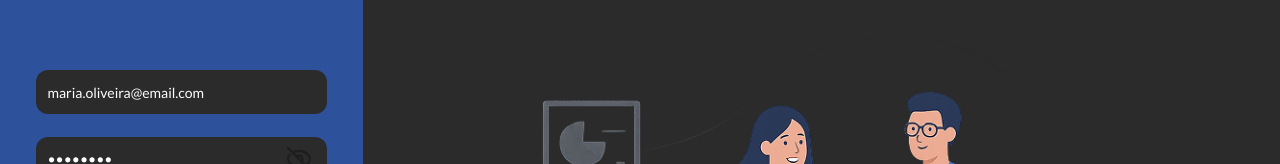
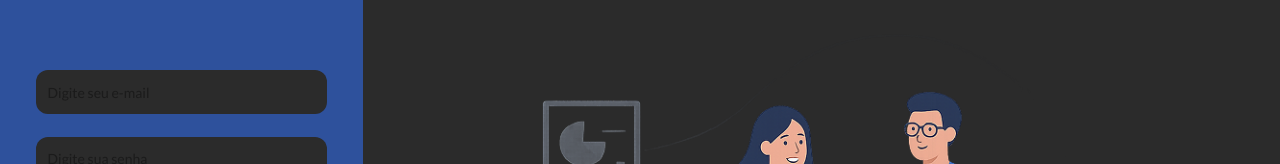
Before and after one commit to carloosz/sistema-gestao-rh-colaborador-frontend, a Next.js app: page / in a window 1280 px wide. Shown: the part 304-468 px from the top of the page. Built offline with nearby package versions, Linux system fonts and the light colour scheme; no server answers.

Commit message:
fix: remove defaultValues mock

```diff
--- a/src/components/Forms/LoginForm/LoginForm.tsx
+++ b/src/components/Forms/LoginForm/LoginForm.tsx
@@ -26,10 +26,10 @@ const LoginForm = () => {
   } = useForm<ILoginForm>({
     mode: 'onChange',
     resolver: yupResolver(LoginSchema),
-    defaultValues: {
-      email: 'maria.oliveira@email.com',
-      password: '12345678',
-    },
+    // defaultValues: {
+    //   email: 'maria.oliveira@email.com',
+    //   password: '12345678',
+    // },
   });
   const passwordValue = watch('password');
 
```
